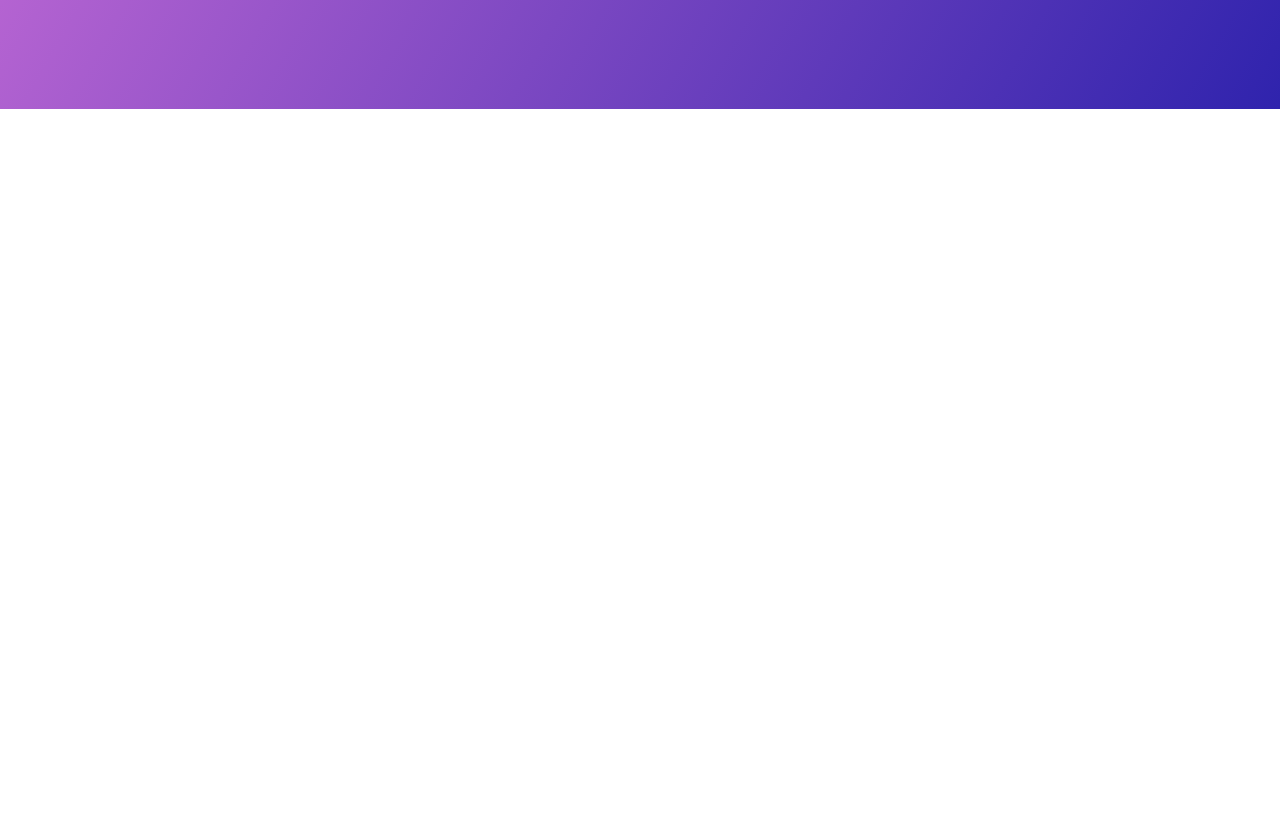
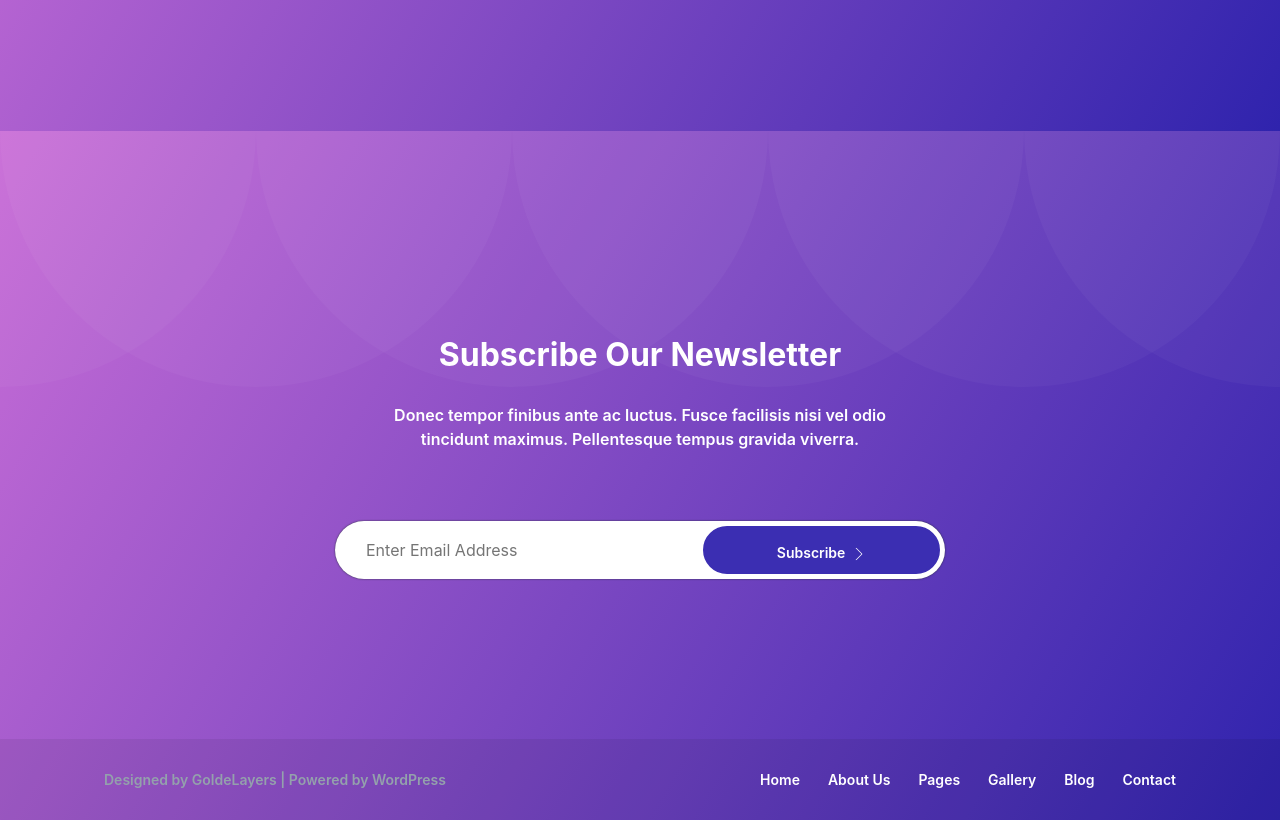
Before and after one commit to unacoder/test-project, a React (Create React App) app: page / in a window 1280 px wide. Shown: the part 360-1180 px from the top of the page. Before the commit the page ends 800 px from the top, so only its background shows below. Built offline with nearby package versions, Linux system fonts and the light colour scheme.

Commit message:
Add footer
This was really harder than I thought, really tired :/

```diff
--- a/src/components/Button.tsx
+++ b/src/components/Button.tsx
@@ -9,7 +9,7 @@ interface IButtonProps {
   readonly onClick?: (event: React.MouseEvent<HTMLButtonElement>) => void
 }
 
-const StyledButton = styled.button<IButtonProps>`
+export const StyledButton = styled.button<IButtonProps>`
   padding: 1em 2em;
   outline: none;
   font-size: 14px;
--- /dev/null
+++ b/src/components/Heading.tsx
@@ -0,0 +1,32 @@
+import React from 'react'
+import { styled } from '../styles/theme'
+
+interface HeadingProps {
+  level: 1 | 2 | 3 | 4
+}
+
+// Div is temp here
+const StyledHeading = styled.h1<HeadingProps>`
+  color: inherit;
+  /* level 1 and 2 has more space around */
+  line-height: ${p => p.level < 3 ? 2 : 1.5};
+  font-size: ${p => p.theme.headings[p.level]};
+  margin: ${p => {
+    if (p.level < 3) {
+      return '1em 0 0.5em'
+    } else {
+      return '0.5em 0'
+    }
+  }};
+`
+
+const Heading: React.FC<HeadingProps> = (props) => {
+  return (
+    // @ts-ignore don't know how to handle this case, really no clue
+    <StyledHeading as={`h${props.level}`} level={props.level}>
+      {props.children}
+    </StyledHeading>
+  )
+}
+
+export default Heading
--- /dev/null
+++ b/src/components/Input.tsx
@@ -0,0 +1,63 @@
+import React from 'react'
+import { styled } from '../styles/theme'
+import { StyledButton } from './Button'
+
+const StyledInput = styled.input`
+  line-height: 1;
+  background-color: transparent;
+
+  border: none;
+  outline: none;
+  box-shadow: none;
+
+  &:active,
+  &:focus {
+    outline: none;
+    border: none;
+    box-shadow: none;
+  }
+`
+const StyledInputWrapper = styled.div`
+  position: relative;
+  display: flex;
+  transition: all 0.15s ease-in-out;
+  height: 3em;
+  border-radius: 9999px;
+  padding: 5px;
+  background-color: white;
+
+  box-shadow: 0 0 2px ${(p) => p.theme.text.default};
+
+  &:focus-within {
+    box-shadow: 0 0 2px ${(p) => p.theme.text.active};
+  }
+
+  /* Make buttons inside the input box a little more toward inside */
+  /* For sake of this test case we expect that button is always last item (only usecase here is that one subscribe button so yeah) */
+  & ${StyledButton} {
+    height: 100%;
+    flex: 1 1 auto;
+  }
+
+  & ${StyledInput} {
+    flex: 1 1 auto;
+    margin-left: 1.5em;
+  }
+`
+
+interface InputProps {
+  onChange?: (event: React.ChangeEvent<HTMLInputElement>) => void
+  placeholder?: string
+  className?: string
+}
+
+const Input: React.FC<InputProps> = (props) => {
+  return (
+    <StyledInputWrapper {...props}>
+      <StyledInput onChange={props.onChange} placeholder={props.placeholder}/>
+      {props.children}
+    </StyledInputWrapper>
+  )
+}
+
+export default Input
--- /dev/null
+++ b/src/components/Text.tsx
@@ -0,0 +1,31 @@
+import React from 'react'
+import { styled } from '../styles/theme'
+
+interface TextProps {
+  block?: boolean
+  className?: string
+}
+const BaseText: React.FC<TextProps> = (props) => {
+  if (props.block) {
+    return <div className={props.className}>{props.children}</div>
+  }
+  return <span className={props.className}>{props.children}</span>
+}
+
+interface StyledTextProps extends TextProps {
+  color: 'sub' | 'active' | 'default' | 'inactive' | 'inherit'
+}
+
+const Text = styled(BaseText).attrs<StyledTextProps>((props) => ({
+  block: props.block,
+}))<Partial<StyledTextProps>>`
+  line-height: inherit;
+  font-size: inherit;
+  font-weight: inherit;
+  color: ${(props) => {
+    if (!props.color) return 'inherit'
+    return props.theme.text[props.color]
+  }};
+`
+
+export default Text
--- a/src/pages/Footer.tsx
+++ b/src/pages/Footer.tsx
@@ -1,8 +1,72 @@
 import React from 'react'
+import Button from '../components/Button'
+import Heading from '../components/Heading'
+import Back from '../components/Icons/Back'
+import Text from '../components/Text'
+import {
+  StyledFooter,
+  StyledFooterBottom,
+  StyledFooterBotWrapper,
+  StyledFooterCircle,
+  StyledFooterCircles,
+  StyledFooterNavItem,
+  StyledFooterSubInput,
+  StyledFooterSubscribe,
+} from './StyledFooter'
 
-const Footer: React.FC = (props) => {
-  return <div />
+interface FooterProps {
+  className?: string
 }
 
+const FancyFooterCircles = () => {
+  return (
+    <StyledFooterCircles>
+      <StyledFooterCircle />
+      <StyledFooterCircle />
+      <StyledFooterCircle />
+      <StyledFooterCircle />
+      <StyledFooterCircle />
+      <StyledFooterCircle />
+    </StyledFooterCircles>
+  )
+}
+
+const Footer: React.FC<FooterProps> = (props) => {
+  return (
+    <StyledFooter className={props.className}>
+      <FancyFooterCircles />
+      <StyledFooterSubscribe>
+        <Heading level={1}>Subscribe Our Newsletter</Heading>
+        <Text block>
+          Donec tempor finibus ante ac luctus. Fusce facilisis nisi vel odio
+        </Text>
+        <Text block>
+          tincidunt maximus. Pellentesque tempus gravida viverra.
+        </Text>
+        <StyledFooterSubInput placeholder="Enter Email Address">
+          <Button primary filled>
+            Subscribe
+            <Back right />
+          </Button>
+        </StyledFooterSubInput>
+      </StyledFooterSubscribe>
+      <StyledFooterBotWrapper>
+        <StyledFooterBottom>
+          <StyledFooterNavItem flexible>
+            <Text color="sub">
+              Designed by GoldeLayers | Powered by WordPress
+            </Text>
+          </StyledFooterNavItem>
+          <StyledFooterNavItem>Home</StyledFooterNavItem>
+          <StyledFooterNavItem>About Us</StyledFooterNavItem>
+          <StyledFooterNavItem>Pages</StyledFooterNavItem>
+          <StyledFooterNavItem>Gallery</StyledFooterNavItem>
+          <StyledFooterNavItem>Blog</StyledFooterNavItem>
+          <StyledFooterNavItem>Contact</StyledFooterNavItem>
+        </StyledFooterBottom>
+      </StyledFooterBotWrapper>
+    </StyledFooter>
+  )
+}
 
 export default Footer
--- a/src/pages/Header.tsx
+++ b/src/pages/Header.tsx
@@ -1,5 +1,6 @@
 import React from 'react'
 import Button from '../components/Button'
+import Heading from '../components/Heading'
 import {
   StyledHeader,
   StyledHeaderContent,
@@ -7,13 +8,15 @@ import {
   StyledHeaderNav,
   StyledHeaderNavItem,
   StyledHeaderTitle,
-  StyledHeaderTitleBot,
-  StyledHeaderTitleTop,
 } from './StyledHeader'
 
-const Header: React.FC = (props) => {
+interface HeaderProps {
+  className?: string
+}
+
+const Header: React.FC<HeaderProps> = (props) => {
   return (
-    <StyledHeader>
+    <StyledHeader className={props.className}>
       <StyledHeaderContent>
         <StyledHeaderNav>
           <StyledHeaderNavItem flexible>
@@ -28,10 +31,8 @@ const Header: React.FC = (props) => {
           </StyledHeaderNavItem>
         </StyledHeaderNav>
         <StyledHeaderTitle>
-          <StyledHeaderTitleTop>Our Blog</StyledHeaderTitleTop>
-          <StyledHeaderTitleBot>
-            Home - Blog
-          </StyledHeaderTitleBot>
+          <Heading level={1}>Our Blog</Heading>
+          <Heading level={4}>Home - Blog</Heading>
         </StyledHeaderTitle>
       </StyledHeaderContent>
     </StyledHeader>
--- a/src/pages/Layout.tsx
+++ b/src/pages/Layout.tsx
@@ -1,16 +1,37 @@
 import React from 'react'
+import { styled } from '../styles/theme'
 import Footer from './Footer'
 import Header from './Header'
 
+const StyledLayout = styled.div`
+  display: flex;
+  flex-direction: column;
+  height: 100%;
+  min-height: 100vh;
+`
+
+const StyledHeader = styled(Header)`
+  flex: 0 0 auto;
+`
+
+const StyledFooter = styled(Footer)`
+  flex: 0 0 auto;
+`
+
+const Content = styled.div`
+  width: 100%;
+  color: ${(props) => props.theme.text.default};
+  flex: 1 1 auto;
+`
+
 const Layout: React.FC = (props) => {
   return (
-    <>
-      <Header />
-      {props.children}
-      <Footer />
-    </>
+    <StyledLayout>
+      <StyledHeader />
+      <Content>{props.children}</Content>
+      <StyledFooter />
+    </StyledLayout>
   )
 }
 
-
 export default Layout
--- /dev/null
+++ b/src/pages/StyledFooter.tsx
@@ -0,0 +1,87 @@
+import React from 'react'
+import Input from '../components/Input'
+
+import {styled} from '../styles/theme'
+
+export const StyledFooter = styled.div`
+  position: relative;
+  width: 100%;
+  height: auto;
+  font-weight: 600;
+  color: ${(props) => props.theme.text.header};
+  /* just for testing purposes, can remove later on */
+  min-height: 100px;
+  background: linear-gradient(120deg, #c96dd7 0%, #2f23ad 100%);
+`
+
+export const StyledFooterCircles = styled.div`
+  position: absolute;
+  top: 0;
+  left: 0;
+  right: 0;
+  display: flex;
+  flex-wrap: nowrap;
+  overflow: hidden;
+  z-index: 0;
+`
+
+// These numbers calculated in a matter that 6 circles shown from 20 window width behind the screen to 20 window width
+// after it, each one is 40 window width, which results in the shiny glowing circles shown in the design file created
+// by ${INSERT_NAME_HERE}.
+export const StyledFooterCircle = styled.div`
+  width: 40vw;
+  height: 40vw;
+  background-color: white;
+  opacity: 0.03;
+  border-radius: 50%;
+  display: block;
+  float: left;
+  margin-left: -20vw;
+  margin-top: -20vw;
+  margin-right: 0;
+  margin-bottom: 0;
+  &:last-of-type {
+    margin-right: -20vw;
+  }
+`
+
+export const StyledFooterSubscribe = styled.div`
+  padding: 160px 0;
+  text-align: center;
+
+  /* circles get in the way when trying to clicking on this parts, so move it a bit to front */
+  z-index: 1;
+  position: relative;
+`
+
+export const StyledFooterSubInput = styled(Input)`
+  width: 600px;
+  /* Some space from top and center it */
+  margin: 70px auto 0;
+`
+
+export const StyledFooterBotWrapper = styled.div`
+  background-color: rgba(0,0,0,0.07);
+  padding: 30px 0;
+`
+
+export const StyledFooterBottom = styled.div`
+  margin: 0 auto;
+  max-width: 1100px;
+  display: flex;
+`
+
+interface StyledFooterNavItemProps {
+  flexible?: boolean
+}
+export const StyledFooterNavItem = styled.div<StyledFooterNavItemProps>`
+  flex: ${(props) => (props.flexible ? '1 1' : '0 0')} auto;
+  font-size: 14px;
+  margin: 0 1em;
+  &::first-of-type {
+    margin-left: 0;
+  }
+  &::last-of-type {
+    margin-right: 0;
+  }
+`
--- a/src/pages/StyledHeader.tsx
+++ b/src/pages/StyledHeader.tsx
@@ -43,11 +43,3 @@ export const StyledHeaderTitle = styled.div`
   padding: 100px 0;
   text-align: center;
 `
-
-export const StyledHeaderTitleTop = styled.h1`
-  font-size: 36px;
-`
-
-export const StyledHeaderTitleBot = styled.h4`
-  font-size: 14px;
-`
--- a/src/styles/global.ts
+++ b/src/styles/global.ts
@@ -7,5 +7,6 @@ export default createGlobalStyle`
       sans-serif;
     -webkit-font-smoothing: antialiased;
     -moz-osx-font-smoothing: grayscale;
+    line-height: 1.5;
   }
 `
--- a/src/styles/theme.ts
+++ b/src/styles/theme.ts
@@ -16,6 +16,9 @@ const theme = {
     active: '#3b2eb2',
     inactive: '#666666',
     header: 'white',
+  },
+  headings: {
+    size: [36, 24, 18, 14]
   }
 
 } as const
```
